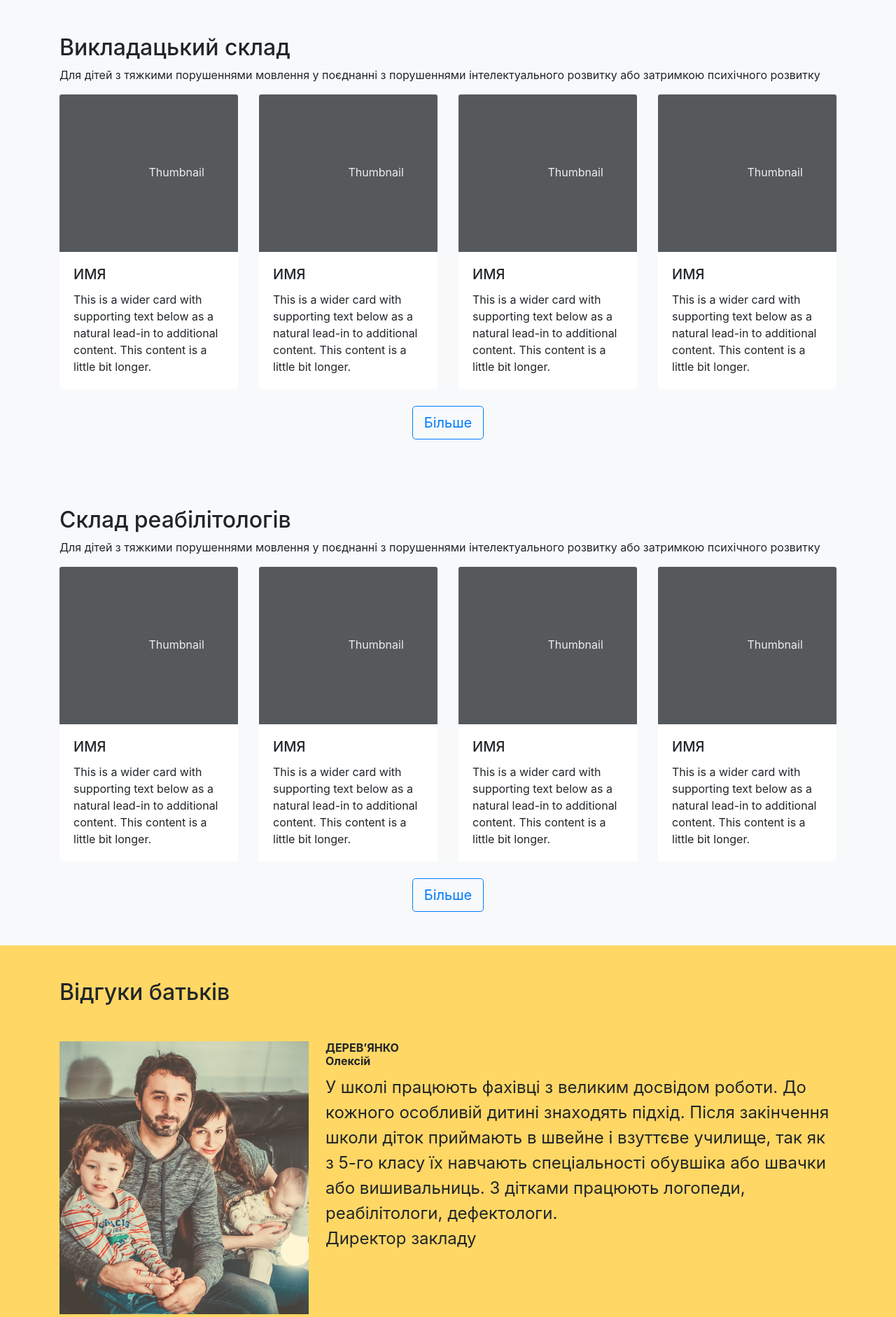
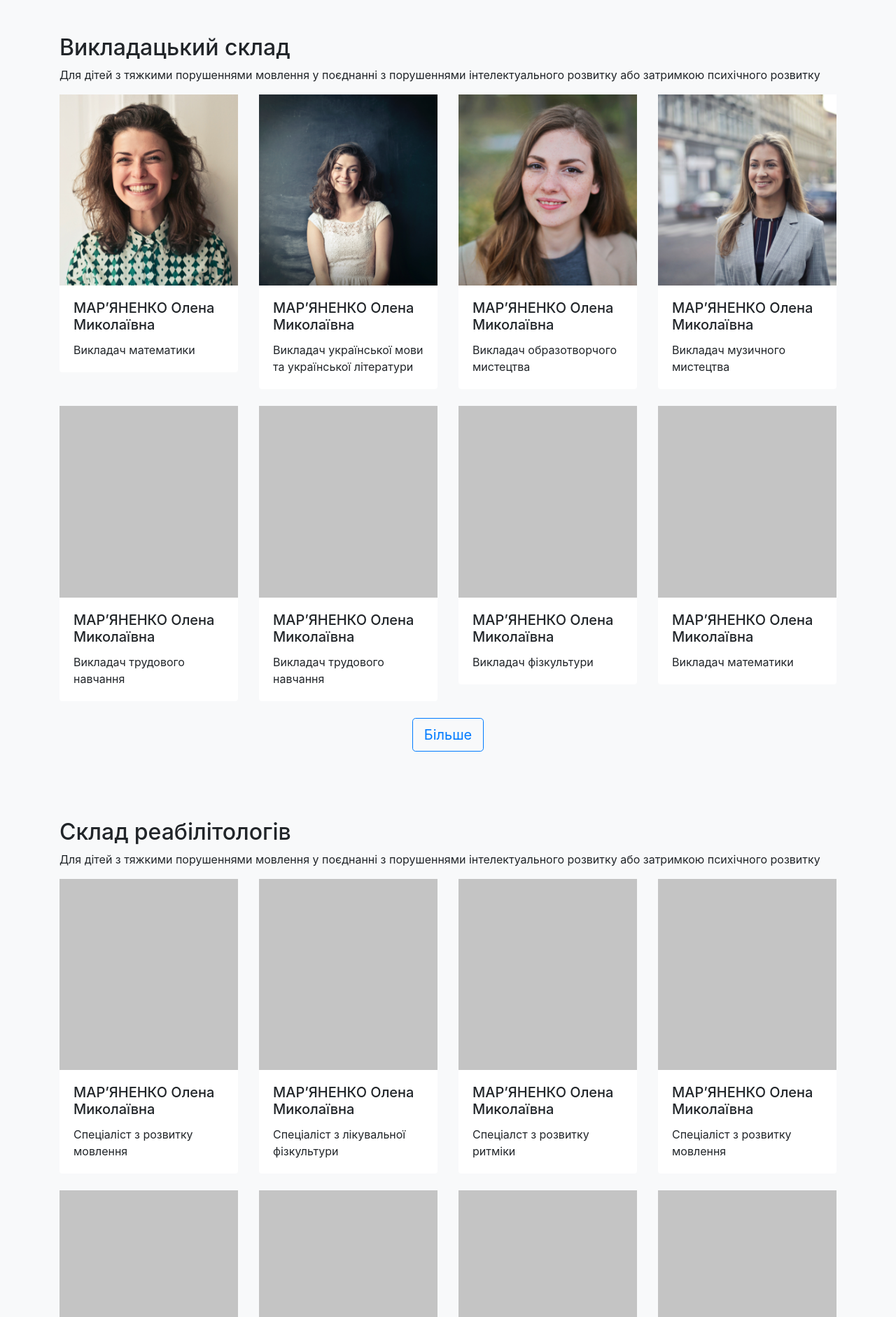
Before and after one commit to hackathon-project/school_site, a Django app: template project/templates/index.html in a window 1280 px wide. Shown: the part 2216-4098 px from the top of the page at 70% size. Run offline with Django 3.2, Linux system fonts and the light colour scheme; the template is opened without the code that fills it, so the values that code supplies are empty.

Commit message:
Учителя и реабитологи

```diff
--- a/project/templates/index.html
+++ b/project/templates/index.html
@@ -160,40 +160,77 @@
                               <div class="row">
                             <div class="col-md-3">
                               <div class="card mb-4 shadow-sm" style="border:none;">
-                                <svg class="bd-placeholder-img card-img-top" width="100%" height="225" xmlns="http://www.w3.org/2000/svg" preserveAspectRatio="xMidYMid slice" focusable="false" role="img" aria-label="Placeholder: Thumbnail"><title>Placeholder</title><rect fill="#55595c" width="100%" height="100%"/><text fill="#eceeef" dy=".3em" x="50%" y="50%">Thumbnail</text></svg>
+                                <img src="img/teachers/t-1.png" alt="">
                                 <div class="card-body">
-                                <h5 class="card-title">ИМЯ </h5>
-                                  <p class="card-text">This is a wider card with supporting text below as a natural lead-in to additional content. This content is a little bit longer.</p>
+                                <h5 class="card-title">МАР’ЯНЕНКО Олена Миколаївна </h5>
+                                  <p class="card-text">Викладач математики</p>
                                 </div>
                               </div>
                             </div>
                             <div class="col-md-3">
                               <div class="card mb-4 shadow-sm" style="border:none;">
-                                <svg class="bd-placeholder-img card-img-top" width="100%" height="225" xmlns="http://www.w3.org/2000/svg" preserveAspectRatio="xMidYMid slice" focusable="false" role="img" aria-label="Placeholder: Thumbnail"><title>Placeholder</title><rect fill="#55595c" width="100%" height="100%"/><text fill="#eceeef" dy=".3em" x="50%" y="50%">Thumbnail</text></svg>
+                                <img src="img/teachers/t-2.png" alt="">
                                 <div class="card-body">
-                                    <h5 class="card-title">ИМЯ </h5>
-                                  <p class="card-text">This is a wider card with supporting text below as a natural lead-in to additional content. This content is a little bit longer.</p>
+                                <h5 class="card-title">МАР’ЯНЕНКО Олена Миколаївна </h5>
+                                  <p class="card-text">Викладач української мови та української літератури</p>
                                 </div>
                               </div>
                             </div>
                             <div class="col-md-3">
                               <div class="card mb-4 shadow-sm" style="border:none;">
-                                <svg class="bd-placeholder-img card-img-top" width="100%" height="225" xmlns="http://www.w3.org/2000/svg" preserveAspectRatio="xMidYMid slice" focusable="false" role="img" aria-label="Placeholder: Thumbnail"><title>Placeholder</title><rect fill="#55595c" width="100%" height="100%"/><text fill="#eceeef" dy=".3em" x="50%" y="50%">Thumbnail</text></svg>
+                                <img src="img/teachers/t-3.png" alt="">
                                 <div class="card-body">
-                                    <h5 class="card-title">ИМЯ </h5>
-                                  <p class="card-text">This is a wider card with supporting text below as a natural lead-in to additional content. This content is a little bit longer.</p>
+                                <h5 class="card-title">МАР’ЯНЕНКО Олена Миколаївна </h5>
+                                  <p class="card-text">Викладач образотворчого мистецтва</p>
                                 </div>
                               </div>
                             </div>
                             <div class="col-md-3">
                               <div class="card mb-4 shadow-sm" style="border:none;">
-                                <svg class="bd-placeholder-img card-img-top" width="100%" height="225" xmlns="http://www.w3.org/2000/svg" preserveAspectRatio="xMidYMid slice" focusable="false" role="img" aria-label="Placeholder: Thumbnail"><title>Placeholder</title><rect fill="#55595c" width="100%" height="100%"/><text fill="#eceeef" dy=".3em" x="50%" y="50%">Thumbnail</text></svg>
+                                <img src="img/teachers/t-4.png" alt="">
                                 <div class="card-body">
-                                    <h5 class="card-title">ИМЯ </h5>
-                                  <p class="card-text">This is a wider card with supporting text below as a natural lead-in to additional content. This content is a little bit longer.</p>
+                               <h5 class="card-title">МАР’ЯНЕНКО Олена Миколаївна </h5>
+                                  <p class="card-text">Викладач музичного мистецтва</p>
                                 </div>
                               </div>
                             </div>
+                            <div class="col-md-3">
+                              <div class="card mb-4 shadow-sm" style="border:none;">
+                                <img src="img/teachers/zero.png" alt="">
+                                <div class="card-body">
+                                <h5 class="card-title">МАР’ЯНЕНКО Олена Миколаївна </h5>
+                                  <p class="card-text">Викладач трудового навчання</p>
+                                </div>
+                              </div>
+                            </div>
+                            <div class="col-md-3">
+                              <div class="card mb-4 shadow-sm" style="border:none;">
+                                <img src="img/teachers/zero.png" alt="">
+                                <div class="card-body">
+                                <h5 class="card-title">МАР’ЯНЕНКО Олена Миколаївна </h5>
+                                  <p class="card-text">Викладач трудового навчання</p>
+                                </div>
+                              </div>
+                            </div>
+                            <div class="col-md-3">
+                              <div class="card mb-4 shadow-sm" style="border:none;">
+                                <img src="img/teachers/zero.png" alt="">
+                                <div class="card-body">
+                                <h5 class="card-title">МАР’ЯНЕНКО Олена Миколаївна </h5>
+                                  <p class="card-text">Викладач фізкультури</p>
+                                </div>
+                              </div>
+                            </div>
+                            <div class="col-md-3">
+                              <div class="card mb-4 shadow-sm" style="border:none;">
+                                <img src="img/teachers/zero.png" alt="">
+                                <div class="card-body">
+                                <h5 class="card-title">МАР’ЯНЕНКО Олена Миколаївна </h5>
+                                  <p class="card-text">Викладач математики</p>
+                                </div>
+                              </div>
+                            </div>
+
 
                                   <button type="button" class="btn btn-outline-primary btn-lg" style="margin:0 auto;botder:none;">Більше</button>
                               </div>
@@ -209,37 +246,73 @@
                               <div class="row">
                             <div class="col-md-3">
                               <div class="card mb-4 shadow-sm" style="border:none;">
-                                <svg class="bd-placeholder-img card-img-top" width="100%" height="225" xmlns="http://www.w3.org/2000/svg" preserveAspectRatio="xMidYMid slice" focusable="false" role="img" aria-label="Placeholder: Thumbnail"><title>Placeholder</title><rect fill="#55595c" width="100%" height="100%"/><text fill="#eceeef" dy=".3em" x="50%" y="50%">Thumbnail</text></svg>
+                                <img src="img/teachers/zero.png" alt="">
                                 <div class="card-body">
-                                <h5 class="card-title">ИМЯ </h5>
-                                  <p class="card-text">This is a wider card with supporting text below as a natural lead-in to additional content. This content is a little bit longer.</p>
+                                <h5 class="card-title">МАР’ЯНЕНКО Олена Миколаївна </h5>
+                                  <p class="card-text">Спеціаліст з розвитку мовлення</p>
                                 </div>
                               </div>
                             </div>
                             <div class="col-md-3">
                               <div class="card mb-4 shadow-sm" style="border:none;">
-                                <svg class="bd-placeholder-img card-img-top" width="100%" height="225" xmlns="http://www.w3.org/2000/svg" preserveAspectRatio="xMidYMid slice" focusable="false" role="img" aria-label="Placeholder: Thumbnail"><title>Placeholder</title><rect fill="#55595c" width="100%" height="100%"/><text fill="#eceeef" dy=".3em" x="50%" y="50%">Thumbnail</text></svg>
+                                <img src="img/teachers/zero.png" alt="">
                                 <div class="card-body">
-                                    <h5 class="card-title">ИМЯ </h5>
-                                  <p class="card-text">This is a wider card with supporting text below as a natural lead-in to additional content. This content is a little bit longer.</p>
+                                <h5 class="card-title">МАР’ЯНЕНКО Олена Миколаївна </h5>
+                                  <p class="card-text">Спеціаліст з лікувальної фізкультури</p>
                                 </div>
                               </div>
                             </div>
                             <div class="col-md-3">
                               <div class="card mb-4 shadow-sm" style="border:none;">
-                                <svg class="bd-placeholder-img card-img-top" width="100%" height="225" xmlns="http://www.w3.org/2000/svg" preserveAspectRatio="xMidYMid slice" focusable="false" role="img" aria-label="Placeholder: Thumbnail"><title>Placeholder</title><rect fill="#55595c" width="100%" height="100%"/><text fill="#eceeef" dy=".3em" x="50%" y="50%">Thumbnail</text></svg>
+                                <img src="img/teachers/zero.png" alt="">
                                 <div class="card-body">
-                                    <h5 class="card-title">ИМЯ </h5>
-                                  <p class="card-text">This is a wider card with supporting text below as a natural lead-in to additional content. This content is a little bit longer.</p>
+                                <h5 class="card-title">МАР’ЯНЕНКО Олена Миколаївна </h5>
+                                  <p class="card-text">Спеціалст з розвитку ритміки</p>
                                 </div>
                               </div>
                             </div>
                             <div class="col-md-3">
                               <div class="card mb-4 shadow-sm" style="border:none;">
-                                <svg class="bd-placeholder-img card-img-top" width="100%" height="225" xmlns="http://www.w3.org/2000/svg" preserveAspectRatio="xMidYMid slice" focusable="false" role="img" aria-label="Placeholder: Thumbnail"><title>Placeholder</title><rect fill="#55595c" width="100%" height="100%"/><text fill="#eceeef" dy=".3em" x="50%" y="50%">Thumbnail</text></svg>
+                                <img src="img/teachers/zero.png" alt="">
                                 <div class="card-body">
-                                    <h5 class="card-title">ИМЯ </h5>
-                                  <p class="card-text">This is a wider card with supporting text below as a natural lead-in to additional content. This content is a little bit longer.</p>
+                                <h5 class="card-title">МАР’ЯНЕНКО Олена Миколаївна </h5>
+                                  <p class="card-text">Спеціаліст з розвитку мовлення</p>
+                                </div>
+                              </div>
+                            </div>
+                            <div class="col-md-3">
+                              <div class="card mb-4 shadow-sm" style="border:none;">
+                                <img src="img/teachers/zero.png" alt="">
+                                <div class="card-body">
+                                <h5 class="card-title">МАР’ЯНЕНКО Олена Миколаївна </h5>
+                                  <p class="card-text">Спеціаліст з соціально-побутового орієнтупання</p>
+                                </div>
+                              </div>
+                            </div>
+                            <div class="col-md-3">
+                              <div class="card mb-4 shadow-sm" style="border:none;">
+                                <img src="img/teachers/zero.png" alt="">
+                                <div class="card-body">
+                                <h5 class="card-title">МАР’ЯНЕНКО Олена Миколаївна </h5>
+                                  <p class="card-text">Спеціалст з розвитку ритміки</p>
+                                </div>
+                              </div>
+                            </div>
+                            <div class="col-md-3">
+                              <div class="card mb-4 shadow-sm" style="border:none;">
+                                <img src="img/teachers/zero.png" alt="">
+                                <div class="card-body">
+                                <h5 class="card-title">МАР’ЯНЕНКО Олена Миколаївна </h5>
+                                  <p class="card-text">Спеціаліст з розвитку мовлення</p>
+                                </div>
+                              </div>
+                            </div>
+                            <div class="col-md-3">
+                              <div class="card mb-4 shadow-sm" style="border:none;">
+                                <img src="img/teachers/zero.png" alt="">
+                                <div class="card-body">
+                                <h5 class="card-title">МАР’ЯНЕНКО Олена Миколаївна </h5>
+                                  <p class="card-text">Спеціаліст з лікувальної фізкультури</p>
                                 </div>
                               </div>
                             </div>
```
Also changed, not shown: project/templates/img/teachers/zero.png (added).
